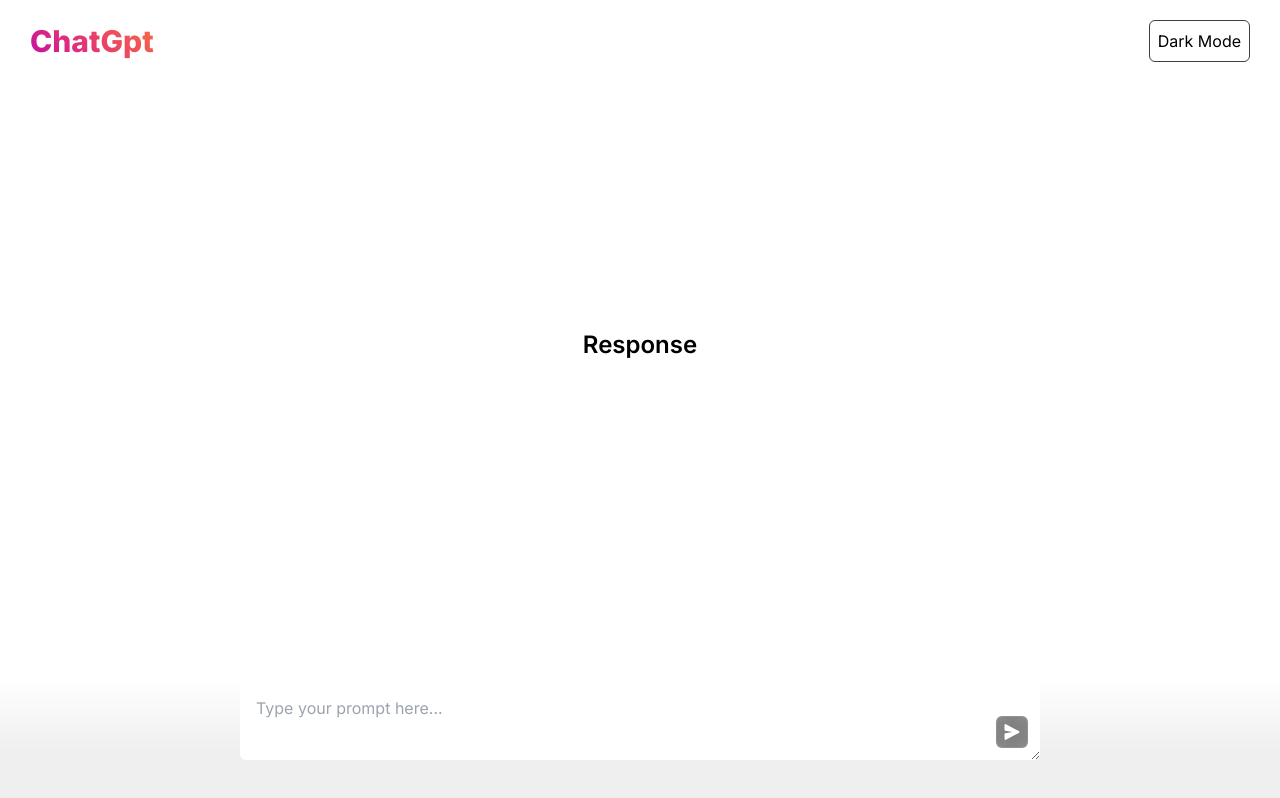
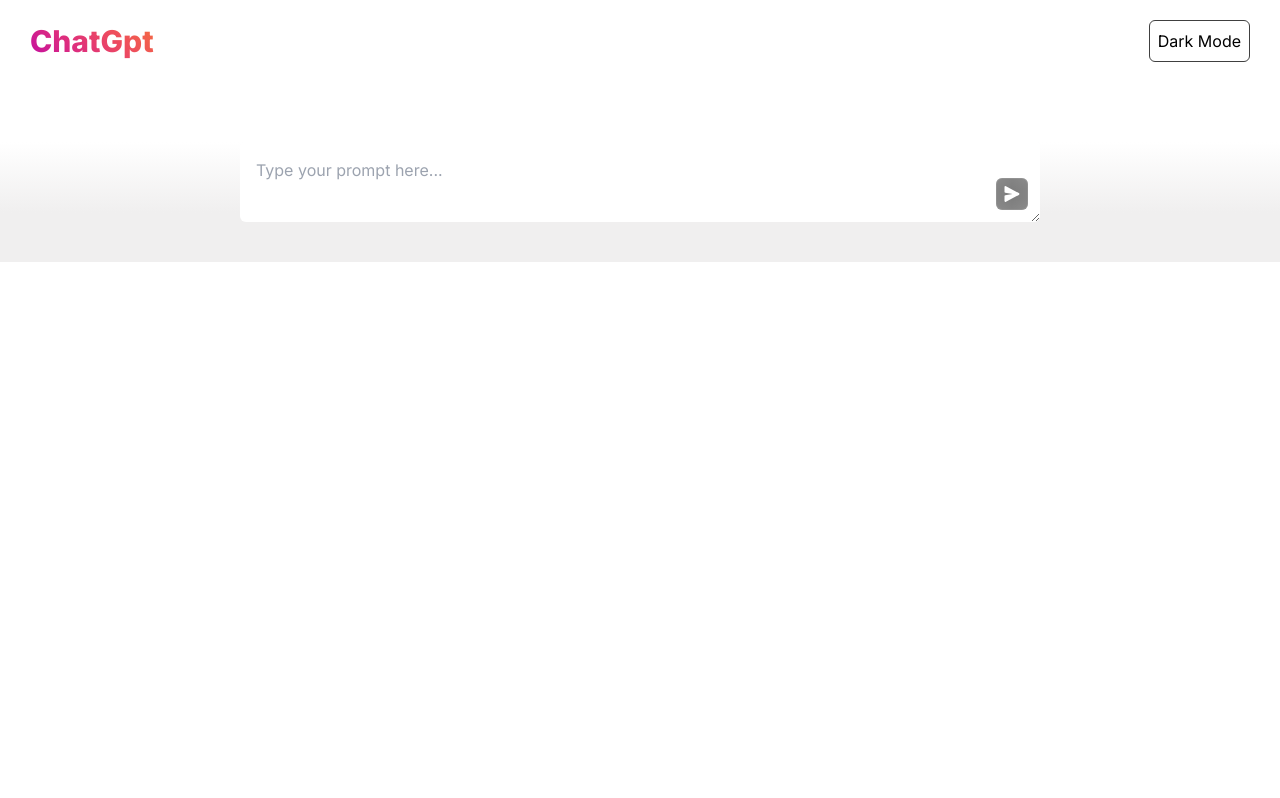
Before and after one commit to DeveshGoyal26/hackathon-project, a Next.js app: page / in a window 1280 px wide. Built offline with nearby package versions, Linux system fonts and the light colour scheme.

Commit message:
Added changes

```diff
--- a/package.json
+++ b/package.json
@@ -21,11 +21,15 @@
     "postcss": "^8.4.24",
     "react": "18.2.0",
     "react-dom": "18.2.0",
+    "react-markdown": "^8.0.7",
+    "react-syntax-highlighter": "^15.5.0",
+    "remark-gfm": "^3.0.1",
     "tailwindcss": "^3.3.2",
     "typescript": "5.0.4"
   },
   "devDependencies": {
     "@tailwindcss/typography": "^0.5.9",
-    "@types/body-parser": "^1.19.2"
+    "@types/body-parser": "^1.19.2",
+    "@types/react-syntax-highlighter": "^15.5.7"
   }
 }
--- /dev/null
+++ b/src/components/PromptInput.tsx
@@ -0,0 +1,102 @@
+import React from "react";
+
+const PromptInput = ({
+  prompt,
+  isLoading,
+  setPrompt,
+  isDarkMode,
+  handleSubmit,
+}: any) => {
+  return (
+    <div
+      className="px-[16px] text-center sticky bottom-[0px] pb-[40px] mt-[60px]"
+      style={{
+        background: `linear-gradient(180deg,rgba(53,55,64,0),${
+          isDarkMode ? "#121212" : "#f0efef"
+        } 58.85%)`,
+      }}
+    >
+      <form
+        onSubmit={(e) => {
+          e.preventDefault();
+          handleSubmit();
+        }}
+        className="flex items-end justify-center gap-[16px] relative max-w-[800px] mx-auto"
+      >
+        <textarea
+          name="prompt"
+          placeholder="Type your prompt here..."
+          onChange={(e) => {
+            setPrompt(e.target.value);
+          }}
+          onKeyDown={(e) => {
+            if (e.key === "Enter" && prompt.length > 0) {
+              e.preventDefault();
+              handleSubmit();
+            }
+          }}
+          className="p-[1rem] pr-[48px] min-h-[58px] rounded-md w-full border-neutral-600 transition-colors hover:border-gray-300"
+        />
+
+        <div className="absolute right-[.75rem] bottom-[.75rem]">
+          <button
+            type="submit"
+            disabled={prompt.length === 0 || isLoading}
+            className="disabled:cursor-not-allowed disabled:opacity-50 !bg-[black] dark:bg-transparent max-w-[32px] max-h-[32px] relative inline-flex items-center justify-center px-3 py-3 overflow-hidden font-bold text-white rounded-md shadow-2xl group"
+          >
+            <span className="absolute inset-0 w-full h-full transition duration-300 ease-out opacity-0 bg-gradient-to-br from-pink-600 via-purple-700 to-blue-400 group-hover:opacity-100"></span>
+            {/* <!-- Top glass gradient --> */}
+            <span className="absolute top-0 left-0 w-full bg-gradient-to-b from-white to-transparent opacity-5 h-1/3"></span>
+            {/* <!-- Bottom gradient --> */}
+            <span className="absolute bottom-0 left-0 w-full h-1/3 bg-gradient-to-t from-white to-transparent opacity-5"></span>
+            {/* <!-- Left gradient --> */}
+            <span className="absolute bottom-0 left-0 w-4 h-full bg-gradient-to-r from-white to-transparent opacity-5"></span>
+            {/* <!-- Right gradient --> */}
+            <span className="absolute bottom-0 right-0 w-4 h-full bg-gradient-to-l from-white to-transparent opacity-5"></span>
+            <span className="absolute inset-0 w-full h-full border border-white rounded-md opacity-10"></span>
+            <span className="absolute w-0 h-0 transition-all duration-300 ease-out bg-white rounded-full group-hover:w-56 group-hover:h-56 opacity-5"></span>
+            <span className="relative">
+              {isLoading ? (
+                <svg
+                  className="animate-spin h-5 w-5 text-white"
+                  xmlns="http://www.w3.org/2000/svg"
+                  fill="none"
+                  viewBox="0 0 24 24"
+                >
+                  <circle
+                    className="opacity-25"
+                    cx="12"
+                    cy="12"
+                    r="10"
+                    stroke="currentColor"
+                    strokeWidth="4"
+                  ></circle>
+                  <path
+                    className="opacity-75"
+                    fill="currentColor"
+                    d="M4 12a8 8 0 018-8V0C5.373 0 0 5.373 0 12h4zm2 5.291A7.962 7.962 0 014 12H0c0 3.042 1.135 5.824 3 7.938l3-2.647z"
+                  ></path>
+                </svg>
+              ) : (
+                <svg
+                  xmlns="http://www.w3.org/2000/svg"
+                  viewBox="0 0 16 16"
+                  fill="none"
+                  className="h-4 w-4"
+                  strokeWidth="2"
+                >
+                  <path
+                    d="M.5 1.163A1 1 0 0 1 1.97.28l12.868 6.837a1 1 0 0 1 0 1.766L1.969 15.72A1 1 0 0 1 .5 14.836V10.33a1 1 0 0 1 .816-.983L8.5 8 1.316 6.653A1 1 0 0 1 .5 5.67V1.163Z"
+                    fill="currentColor"
+                  ></path>
+                </svg>
+              )}
+            </span>
+          </button>
+        </div>
+      </form>
+    </div>
+  );
+};
+
+export default PromptInput;
--- a/src/pages/api/openai.ts
+++ b/src/pages/api/openai.ts
@@ -29,8 +29,8 @@
     try {
       const response = await openai.createCompletion({
         model: "text-davinci-003",
-        prompt: data.prompt,
-        max_tokens: 3000,
+        prompt: "Return the answer as a markdown.\n" + data.prompt,
+        max_tokens: 300,
         temperature: 0.5,
       });
 
@@ -45,8 +45,9 @@
         },
       ]);
     } catch (error) {
-      console.log("error:", error);
+      // console.log("error:", error);
       const err: any = axiosErrorHandler(error);
+      console.log("err:", err);
 
       if (err?.error?.message) {
         res.status(500).json({ error: err?.error?.message });
--- a/src/pages/index.tsx
+++ b/src/pages/index.tsx
@@ -1,12 +1,12 @@
 import React, { useEffect, useRef, useState } from "react";
 import { Inter } from "next/font/google";
 import axios from "axios";
-import Query from "@/components/query";
+import PromptInput from "@/components/PromptInput";
+import Query from "@/components/Query";
 
 const inter = Inter({ subsets: ["latin"] });
 
 const Index = () => {
-  const formRef = useRef(null);
   const [prompt, setPrompt] = useState("");
   const [response, setResponse] = useState("");
   const [userData, setUserData] = useState<any>([]);
@@ -62,9 +62,9 @@
 
   return (
     <main
-      className={`flex min-h-screen flex-col gap-[24px] justify-between ${inter.className}`}
+      className={`flex max-h-screen overflow-hidden flex-col justify-between ${inter.className}`}
     >
-      <div className="bg-white dark:bg-black sticky top-0 py-[20px] px-[30px] flex items-center justify-between">
+      <div className="bg-white dark:bg-black sticky z-[3] top-0 py-[20px] px-[30px] flex items-center justify-between">
         <h1 className="gradient-text text-3xl font-[800] text-center">
           ChatGpt
         </h1>
@@ -72,7 +72,6 @@
         <button
           className="p-[8px] border rounded-md border-neutral-700 transition-colors hover:border-gray-300"
           onClick={() => {
-            let root: any = document.querySelector(":root");
             if (isDarkMode) {
               localStorage.setItem("isDarkTheme", "false");
               document.documentElement.classList.remove("dark");
@@ -87,107 +86,27 @@
         </button>
       </div>
 
-      <div className="px-[16px]">
-        <h2 className={`text-center mb-3 text-2xl font-semibold text-inherit`}>
-          Response
-        </h2>
-
+      <div className="overflow-y-auto">
         {userData &&
           userData.length > 0 &&
-          userData.map((item: any, index: number) => (
-            <Query key={index} {...item} />
-          ))}
-      </div>
+          userData.map((item: any, index: number) => {
+            return (
+              <Query
+                key={index}
+                {...item}
+                queryIndex={index}
+                typeEffect={index === userData.length - 1}
+              />
+            );
+          })}
 
-      <div
-        className="px-[16px] text-center sticky bottom-[0px] pb-[40px] mt-[60px]"
-        style={{
-          background: `linear-gradient(180deg,rgba(53,55,64,0),${
-            isDarkMode ? "#121212" : "#f0efef"
-          } 58.85%)`,
-        }}
-      >
-        <form
-          ref={formRef}
-          id="form"
-          onSubmit={(e) => {
-            e.preventDefault();
-            handleSubmit();
-          }}
-          className="flex items-end justify-center gap-[16px] relative max-w-[800px] mx-auto"
-        >
-          <textarea
-            name="prompt"
-            placeholder="Type your prompt here..."
-            onChange={(e) => {
-              setPrompt(e.target.value);
-            }}
-            onKeyDown={(e) => {
-              if (e.key === "Enter" && prompt.length > 0) {
-                e.preventDefault();
-                handleSubmit();
-              }
-            }}
-            className="p-[1rem] pr-[48px] min-h-[58px] rounded-md w-full border-neutral-600 transition-colors hover:border-gray-300"
-          />
-
-          <div className="absolute right-[.75rem] bottom-[.75rem]">
-            <button
-              type="submit"
-              disabled={prompt.length === 0 || isLoading}
-              className="disabled:cursor-not-allowed disabled:opacity-50 !bg-[black] dark:bg-transparent max-w-[32px] max-h-[32px] relative inline-flex items-center justify-center px-3 py-3 overflow-hidden font-bold text-white rounded-md shadow-2xl group"
-            >
-              <span className="absolute inset-0 w-full h-full transition duration-300 ease-out opacity-0 bg-gradient-to-br from-pink-600 via-purple-700 to-blue-400 group-hover:opacity-100"></span>
-              {/* <!-- Top glass gradient --> */}
-              <span className="absolute top-0 left-0 w-full bg-gradient-to-b from-white to-transparent opacity-5 h-1/3"></span>
-              {/* <!-- Bottom gradient --> */}
-              <span className="absolute bottom-0 left-0 w-full h-1/3 bg-gradient-to-t from-white to-transparent opacity-5"></span>
-              {/* <!-- Left gradient --> */}
-              <span className="absolute bottom-0 left-0 w-4 h-full bg-gradient-to-r from-white to-transparent opacity-5"></span>
-              {/* <!-- Right gradient --> */}
-              <span className="absolute bottom-0 right-0 w-4 h-full bg-gradient-to-l from-white to-transparent opacity-5"></span>
-              <span className="absolute inset-0 w-full h-full border border-white rounded-md opacity-10"></span>
-              <span className="absolute w-0 h-0 transition-all duration-300 ease-out bg-white rounded-full group-hover:w-56 group-hover:h-56 opacity-5"></span>
-              <span className="relative">
-                {isLoading ? (
-                  <svg
-                    className="animate-spin h-5 w-5 text-white"
-                    xmlns="http://www.w3.org/2000/svg"
-                    fill="none"
-                    viewBox="0 0 24 24"
-                  >
-                    <circle
-                      className="opacity-25"
-                      cx="12"
-                      cy="12"
-                      r="10"
-                      stroke="currentColor"
-                      strokeWidth="4"
-                    ></circle>
-                    <path
-                      className="opacity-75"
-                      fill="currentColor"
-                      d="M4 12a8 8 0 018-8V0C5.373 0 0 5.373 0 12h4zm2 5.291A7.962 7.962 0 014 12H0c0 3.042 1.135 5.824 3 7.938l3-2.647z"
-                    ></path>
-                  </svg>
-                ) : (
-                  <svg
-                    xmlns="http://www.w3.org/2000/svg"
-                    viewBox="0 0 16 16"
-                    fill="none"
-                    className="h-4 w-4"
-                    strokeWidth="2"
-                  >
-                    <path
-                      d="M.5 1.163A1 1 0 0 1 1.97.28l12.868 6.837a1 1 0 0 1 0 1.766L1.969 15.72A1 1 0 0 1 .5 14.836V10.33a1 1 0 0 1 .816-.983L8.5 8 1.316 6.653A1 1 0 0 1 .5 5.67V1.163Z"
-                      fill="currentColor"
-                    ></path>
-                  </svg>
-                )}
-              </span>
-            </button>
-          </div>
-        </form>
+        <PromptInput
+          prompt={prompt}
+          isLoading={isLoading}
+          setPrompt={setPrompt}
+          isDarkMode={isDarkMode}
+          handleSubmit={handleSubmit}
+        />
       </div>
     </main>
   );
```
Also changed, not shown: src/components/Query.tsx (+56 -17 lines), 2 other files (tests, documents, lock files or other folders).
